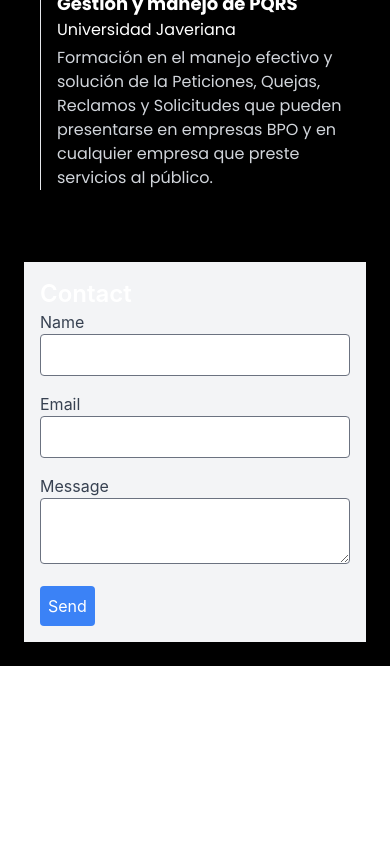
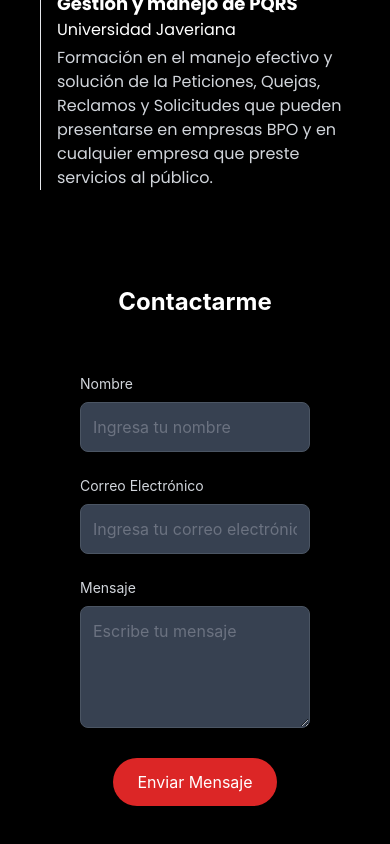
Before and after one commit to sogom01/portfolio-sogom, a React (Create React App) app: page / in a window 390 px wide. Shown: the part 3630-4474 px from the top of the page. Before the commit the page ends 4296 px from the top, so only its background shows below. Built offline with nearby package versions, Linux system fonts and the light colour scheme.

Commit message:
Formulario estilizado

```diff
--- a/src/components/Contact.js
+++ b/src/components/Contact.js
@@ -2,22 +2,55 @@ import React from 'react';
 
 const Contact = () => {
     return (
-        <section className="bg-gray-100 p-4">
-            <h2 className="text-2xl font-semibold">Contact</h2>
-            <form className="space-y-4">
+        <section id="contact" className="bg-transparent p-6">
+            <h2 className="text-2xl md:text-3xl lg:text-4xl font-bold text-white mb-6 text-center">
+                Contactarme
+            </h2>
+            <form className="space-y-6 max-w-lg mx-auto bg-transparent p-8 rounded-lg shadow-lg">
                 <div>
-                    <label className="block text-gray-700">Name</label>
-                    <input type="text" className="w-full p-2 border rounded" />
+                    <label className="block text-sm md:text-base lg:text-lg text-gray-300 mb-2" htmlFor="name">
+                        Nombre
+                    </label>
+                    <input
+                        type="text"
+                        id="name"
+                        className="w-full p-3 rounded-lg bg-gray-700 text-gray-100 border border-gray-600 focus:outline-none focus:ring-2 focus:ring-red-500 focus:border-transparent"
+                        placeholder="Ingresa tu nombre"
+                        required
+                    />
                 </div>
                 <div>
-                    <label className="block text-gray-700">Email</label>
-                    <input type="email" className="w-full p-2 border rounded" />
+                    <label className="block text-sm md:text-base lg:text-lg text-gray-300 mb-2" htmlFor="email">
+                        Correo Electrónico
+                    </label>
+                    <input
+                        type="email"
+                        id="email"
+                        className="w-full p-3 rounded-lg bg-gray-700 text-gray-100 border border-gray-600 focus:outline-none focus:ring-2 focus:ring-red-500 focus:border-transparent"
+                        placeholder="Ingresa tu correo electrónico"
+                        required
+                    />
                 </div>
                 <div>
-                    <label className="block text-gray-700">Message</label>
-                    <textarea className="w-full p-2 border rounded"></textarea>
+                    <label className="block text-sm md:text-base lg:text-lg text-gray-300 mb-2" htmlFor="message">
+                        Mensaje
+                    </label>
+                    <textarea
+                        id="message"
+                        className="w-full p-3 rounded-lg bg-gray-700 text-gray-100 border border-gray-600 focus:outline-none focus:ring-2 focus:ring-red-500 focus:border-transparent"
+                        rows="4"
+                        placeholder="Escribe tu mensaje"
+                        required
+                    ></textarea>
                 </div>
-                <button type="submit" className="bg-blue-500 text-white p-2 rounded">Send</button>
+                <div className="text-center">
+                    <button
+                        type="submit"
+                        className="bg-red-600 text-white py-3 px-6 rounded-full shadow-md hover:bg-red-700 hover:shadow-lg transition duration-300 ease-in-out transform hover:scale-105 focus:outline-none focus:ring-2 focus:ring-red-500"
+                    >
+                        Enviar Mensaje
+                    </button>
+                </div>
             </form>
         </section>
     );
```
